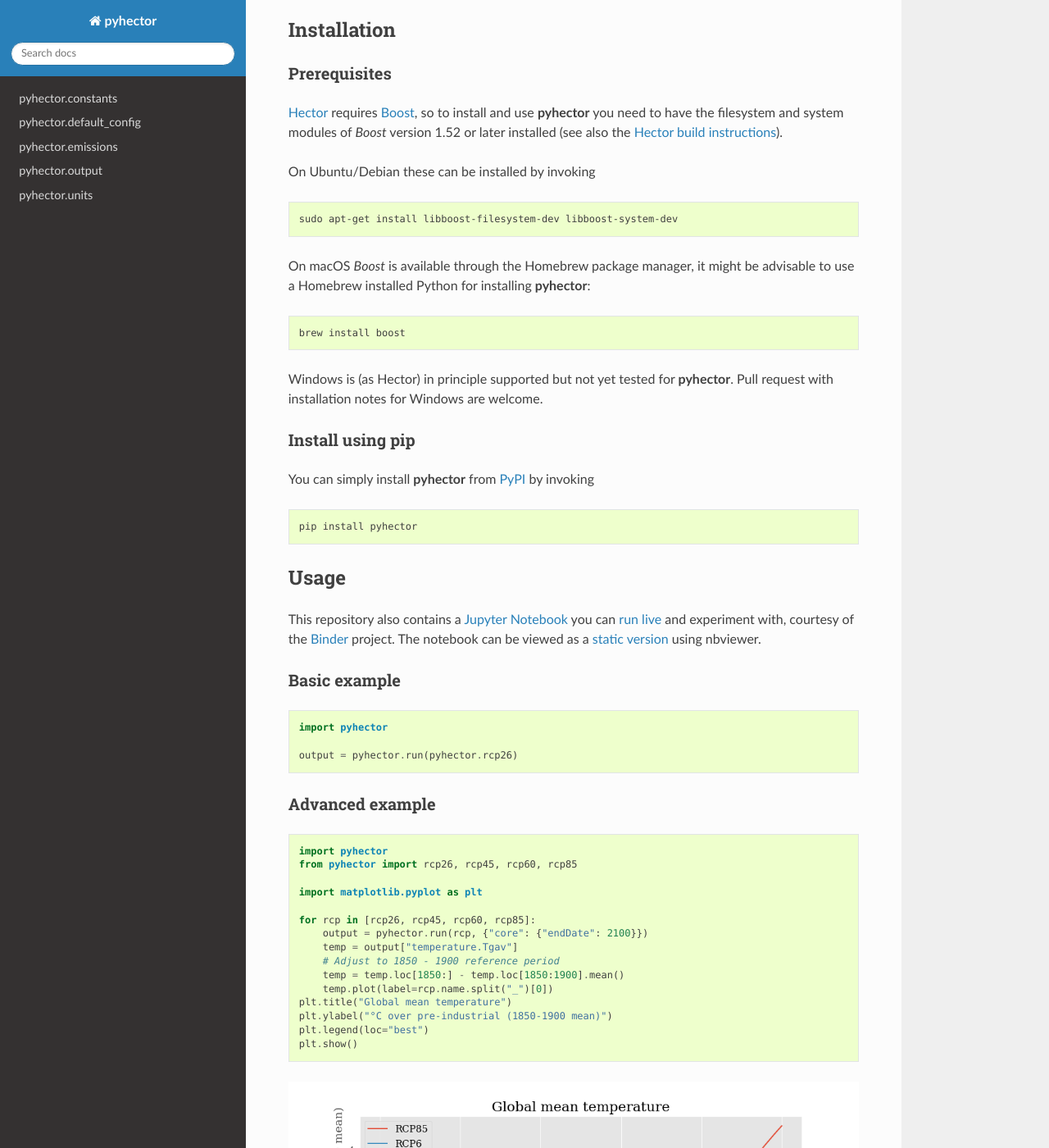
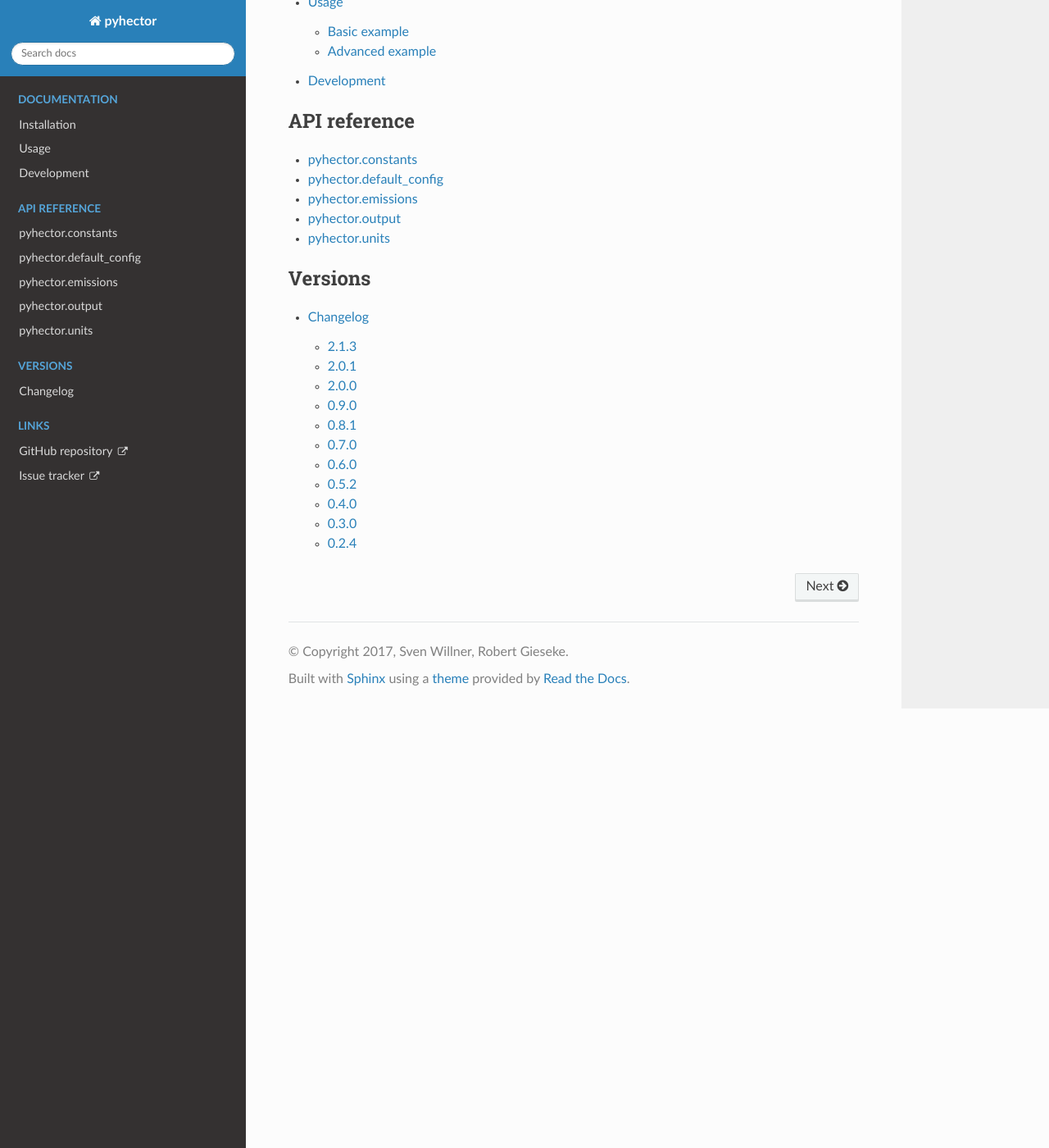
Before and after one commit to openclimatedata/pyhector, a Sphinx documentation site: the page built from docs/index.rst, in a window 1280 px wide and 1400 px high, scrolled down 818 px. Shown: the whole window at 82% size. Built offline with Sphinx 7.4.7 and the Read the Docs theme 2.0.0, drawn with Linux system fonts in a browser that asks for light colours; some of the changed text lies outside the part shown.

Commit message:
Improve documentation

```diff
--- a/CHANGELOG.rst
+++ b/CHANGELOG.rst
@@ -4,7 +4,7 @@
 2.1.3
 ~~~~~
 
-- C++ bindings are using [pybind11](https://github.com/pybind/pybind11) now
+- C++ bindings are using `pybind11 <https://github.com/pybind/pybind11>`_ now
   (making the hector-wrapper obsolete)
 - drop offical support for 2.7 and 3.4 (not tested anymore)
 - new in Pyhector: ``shutdown``, ``run(until=None)``, ``__hector_version__``, ``clear_observables``, ``reset``
--- a/README.rst
+++ b/README.rst
@@ -80,6 +85,8 @@
 
     pip install pyhector
 
+.. sec-end-installation
+.. sec-begin-usage
 
 Usage
 -----
@@ -126,6 +133,8 @@
     :alt: Temperature Plot of RCP scenarios
 
 .. image-end
+.. sec-end-usage
+.. sec-begin-development
 
 Development
 -----------
@@ -154,6 +163,7 @@
 
     python setup.py test
 
+.. sec-end-development
 
 .. |Build Status| image:: https://img.shields.io/travis/openclimatedata/pyhector.svg
    :target: https://travis-ci.org/openclimatedata/pyhector
--- /dev/null
+++ b/docs/changelog.rst
@@ -0,0 +1 @@
+.. include:: ../CHANGELOG.rst
--- a/docs/conf.py
+++ b/docs/conf.py
@@ -23,28 +23,6 @@
 sys.path.append(os.path.dirname(os.path.dirname(__file__)))
 
 
-class Mock(object):
-    def __init__(self, *args, **kwargs):
-        pass
-
-    def __call__(self, *args, **kwargs):
-        return Mock()
-
-    @classmethod
-    def __getattr__(cls, name):
-        if name in ("__file__", "__path__"):
-            return "/dev/null"
-        elif name[0] == name[0].upper():
-            return type(name, (), {})
-        else:
-            return Mock()
-
-
-MOCK_MODULES = ["numpy", "pandas"]
-for mod_name in MOCK_MODULES:
-    sys.modules[mod_name] = Mock()
-
-
 # -- General configuration ------------------------------------------------
 
 # If your documentation needs a minimal Sphinx version, state it here.
@@ -61,8 +39,6 @@
 
 # Add any paths that contain templates here, relative to this directory.
 templates_path = ["templates"]
-
-numpydoc_show_class_members = False
 
 # The suffix(es) of source filenames.
 # You can specify multiple suffix as a list of string:
@@ -125,12 +101,18 @@
 #
 html_static_path = ["static"]
 
-
 # -- Options for HTMLHelp output ------------------------------------------
 
 # Output file base name for HTML help builder.
 htmlhelp_basename = "pyhectordoc"
 
+html_context = {
+    "display_github": False,
+    "github_user": "openclimatedata",
+    "github_repo": "pyhector",
+    "github_version": "master",
+    "conf_py_path": "/docs/",
+}
 
 # -- Options for LaTeX output ---------------------------------------------
 
--- /dev/null
+++ b/docs/development.rst
@@ -0,0 +1,3 @@
+.. include:: ../README.rst
+    :start-after: sec-begin-development
+    :end-before: sec-end-development
--- a/docs/index.rst
+++ b/docs/index.rst
@@ -1,23 +1,26 @@
-.. pyhector documentation master file, created by
-   sphinx-quickstart on Thu Mar  9 15:08:38 2017.
-   You can adapt this file completely to your liking, but it should at least
-   contain the root `toctree` directive.
+pyhector
+========
 
 .. include:: ../README.rst
-    :end-before: image-start
-
-.. image:: example-plot.png
-    :alt: Temperature Plot of RCP scenarios
-
-.. include:: ../README.rst
-    :start-after: image-end
-
-.. include:: ../CHANGELOG.rst
-
-API docs
---------
+    :start-after: sec-begin-index
+    :end-before: sec-end-index
 
 .. toctree::
     :maxdepth: 2
+    :caption: Documentation
+
+    installation
+    usage
+    development
+
+.. toctree::
+    :maxdepth: 2
+    :caption: API reference
 
     pyhector
+
+.. toctree::
+    :maxdepth: 2
+    :caption: Versions
+
+    changelog
--- /dev/null
+++ b/docs/installation.rst
@@ -0,0 +1,3 @@
+.. include:: ../README.rst
+    :start-after: sec-begin-installation
+    :end-before: sec-end-installation
--- a/docs/pyhector.rst
+++ b/docs/pyhector.rst
@@ -2,6 +2,7 @@
     :members:
     :undoc-members:
     :show-inheritance:
+
 
 pyhector.constants
 ------------------
@@ -17,6 +18,7 @@
 See also `the original config file on GitHub <https://github.com/openclimatedata/pyhector/blob/master/pyhector/rcp_default.ini>`_.
 In **pyhector** this INI-file is represented as a dictionary.
 
+
 pyhector.emissions
 ------------------
 
@@ -24,6 +26,7 @@
 the respective component.
 
 .. include:: static/emissions_mapping.inc
+
 
 pyhector.output
 ---------------
@@ -41,6 +44,7 @@
 
 .. include:: static/output_variables.inc
 
+
 pyhector.units
 --------------
 
--- /dev/null
+++ b/docs/templates/layout.html
@@ -0,0 +1,9 @@
+{% extends "!layout.html" %}
+{% block menu %}
+{{ super() }}
+<p class="caption"><span class="caption-text">Links</span></p>
+<ul>
+  <li class="toctree-l1"><a class="reference external" href="https://github.com/{{ github_user }}/{{ github_repo }}">GitHub repository <span style="font-family: FontAwesome; font-size: smaller; margin-left: 3px;"></span></a></li>
+  <li class="toctree-l1"><a class="reference external" href="https://github.com/{{ github_user }}/{{ github_repo }}/issues">Issue tracker <span style="font-family: FontAwesome; font-size: smaller; margin-left: 3px;"></span></a></li>
+</ul>
+{% endblock %}
```
Also changed, not shown: other parts of README.rst (+5 -0 lines), docs/usage.rst (added, +10 -0 lines).
